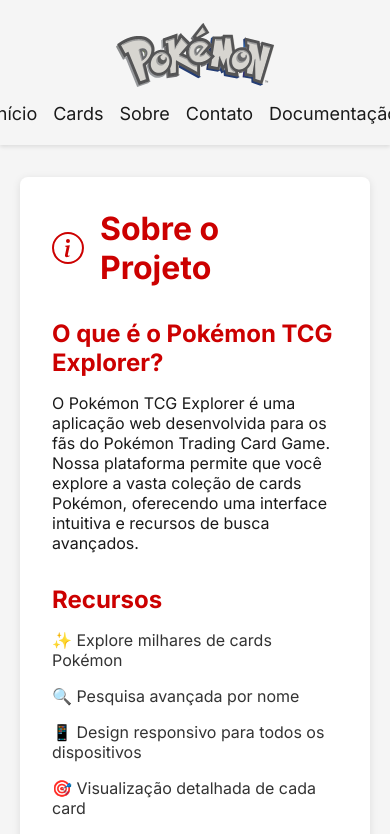
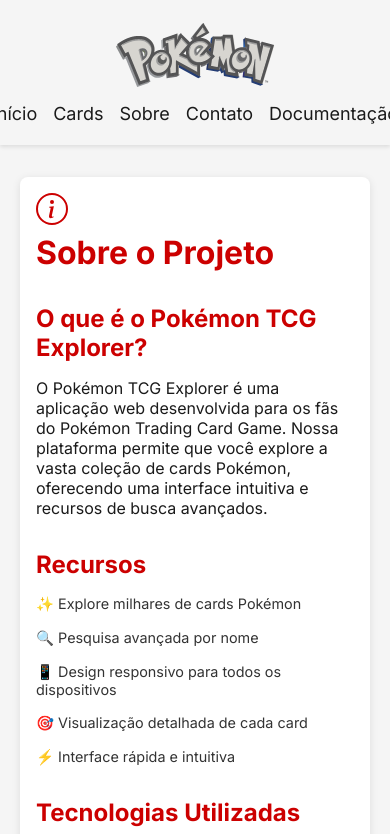
Before and after one commit to darioreisjr/pokemon_tcg_reactjs_probrain, a React (Vite) app: page /sobre in a window 390 px wide. Shown: the top 834 px of the page. Built offline with nearby package versions, Linux system fonts and the light colour scheme.

Commit message:
feat(styles): improve readability and add responsiveness to about page
Reorganized CSS for better readability and maintainability.
Added responsiveness with media queries to ensure proper display on smaller screens, including adjustments to padding, layout, and font sizes.

```diff
--- a/src/pages/About/About.css
+++ b/src/pages/About/About.css
@@ -1,5 +1,5 @@
 .about-page {
-  padding: 4rem 0;
+  padding: 4rem 1rem;
 }
 
 .about-content {
@@ -42,3 +42,29 @@ ul li {
 ul li::before {
   margin-right: 8px;
 }
+
+@media (max-width: 768px) {
+  .about-content {
+    padding: 1.5rem;
+  }
+
+  .about-header {
+    flex-direction: column;
+    align-items: flex-start;
+    gap: 0.5rem;
+  }
+
+  ul {
+    grid-template-columns: 1fr;
+  }
+}
+
+@media (max-width: 480px) {
+  .about-content {
+    padding: 1rem;
+  }
+
+  ul li {
+    font-size: 0.9rem;
+}
+}
```
Also changed, not shown: src/components/Header/Header.css (line endings or trailing spaces).
